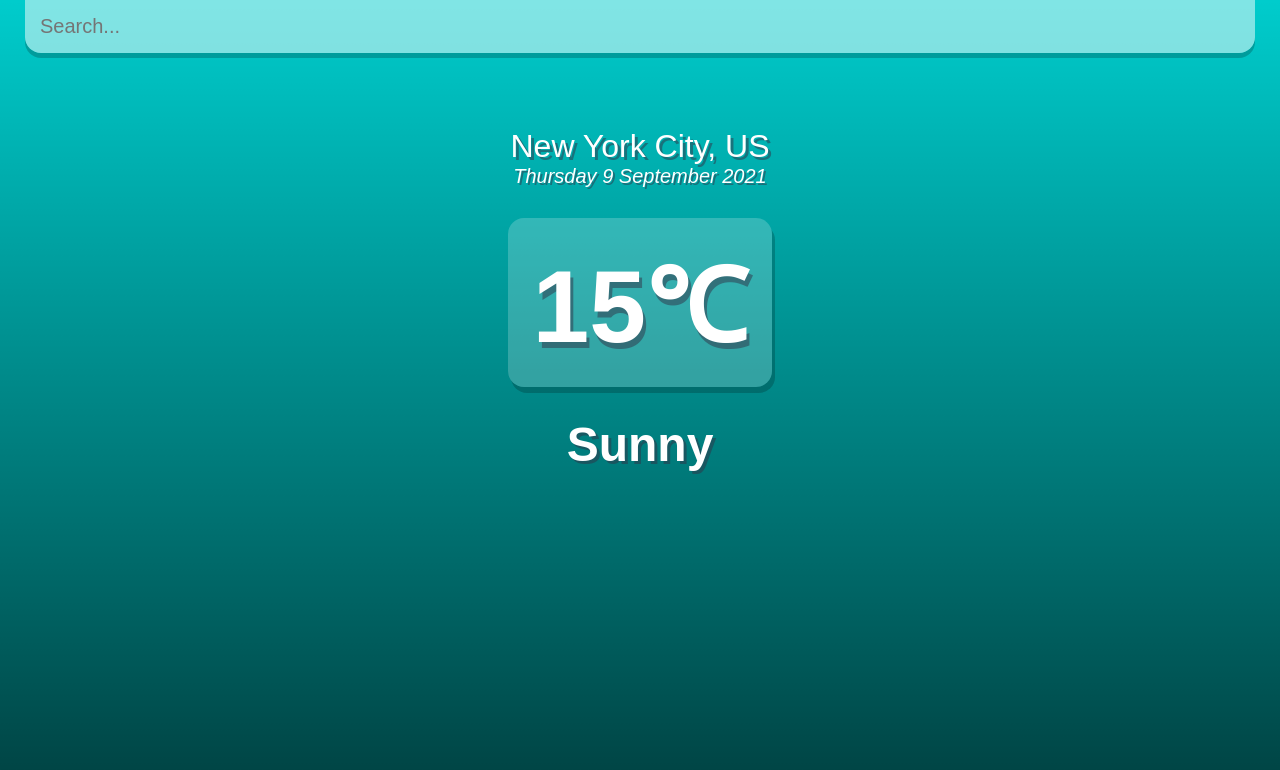
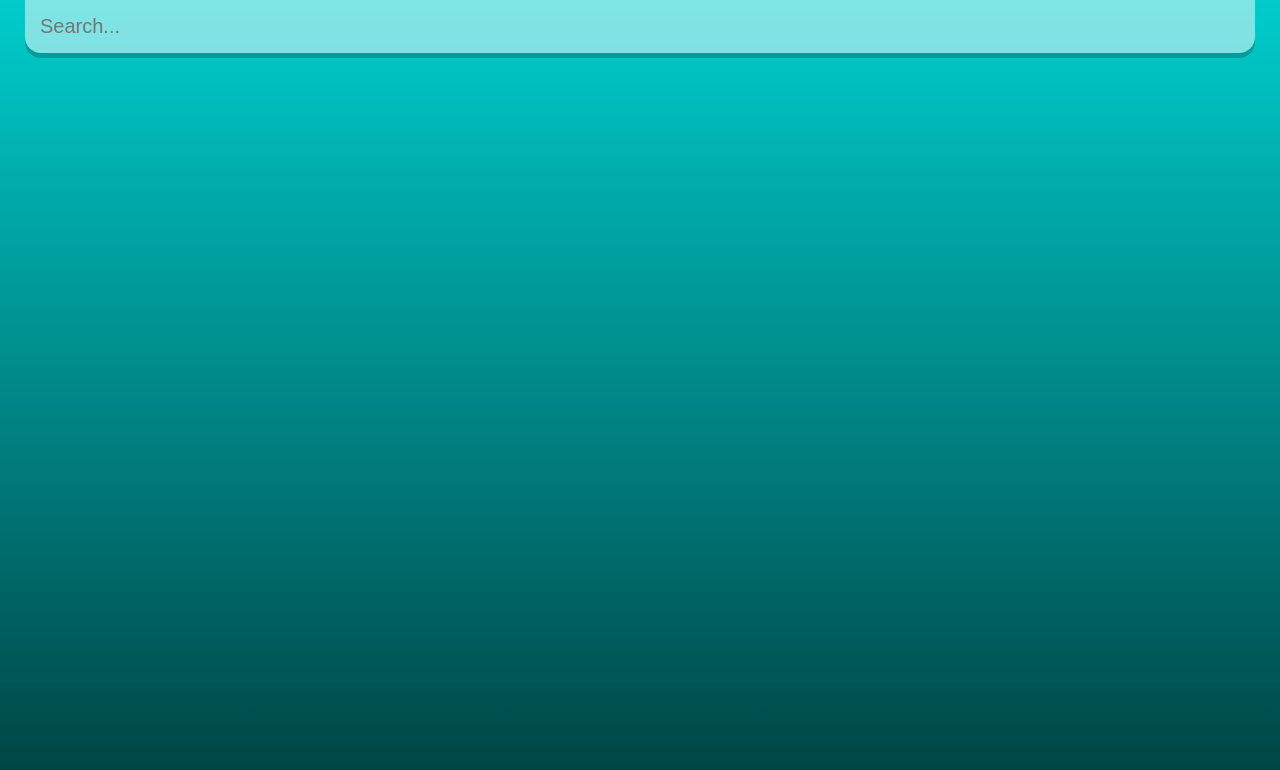
Before and after one commit to QuintonEL/weather-forecast-app, a React (Create React App) app: page / in a window 1280 px wide. Shown: the top 770 px of the page. Built offline with nearby package versions, Linux system fonts and the light colour scheme.

Commit message:
removed placeholders, now pulls real weather info after search and updates state

```diff
--- a/src/App.js
+++ b/src/App.js
@@ -1,4 +1,4 @@
-import React from "react";
+import React, { useState } from "react";
 
 const api = {
   key: "8e4863d596f6b5dbac14fc594c9b1ead",
@@ -6,6 +6,20 @@
 }
 
 function App() {
+  const [query, setQuery] = useState('');
+  const [weather, setWeather] = useState({});
+
+  const search = evt => {
+    if (evt.key === "Enter") {
+      fetch(`${api.base}weather?q=${query}&units=metric&APPID=${api.key}`)
+      .then(res => res.json())
+      .then(result => {
+        setWeather(result);
+        setQuery('');
+        console.log(result);
+      });
+    }
+  }
 
   const dateBuilder = (d) => {
     let months = ["January", "February", "March", "April", "May", "June", "July", "August", "September", "October", "November", "December"]
@@ -27,19 +41,27 @@
             type="text"
             className="search-bar"
             placeHolder="Search..."
+            onChange={e => setQuery(e.target.value)}
+            value={query}
+            onKeyPress={search}
           >
           </input>
         </div>
+        {(typeof weather.main != "undefined") ? (
+          <div>
             <div className="location-box">
-          <div className="location">New York City, US</div>
+              <div className="location">{weather.name}, {weather.sys.country}</div>
               <div className="date">{dateBuilder(new Date())}</div>
             </div>
             <div className="weather-box">
               <div className="temp">
-            15℃
+                {Math.round(weather.main.temp)}°C
               </div>
-          <div className="weather">Sunny</div>
+              <div className="weather">{weather.weather[0].main}</div>
             </div>
+          </div>
+        ) : ('')}
+
       </main>
     </div>
   );
```
Lines whose indentation alone changed are shown as unchanged.
